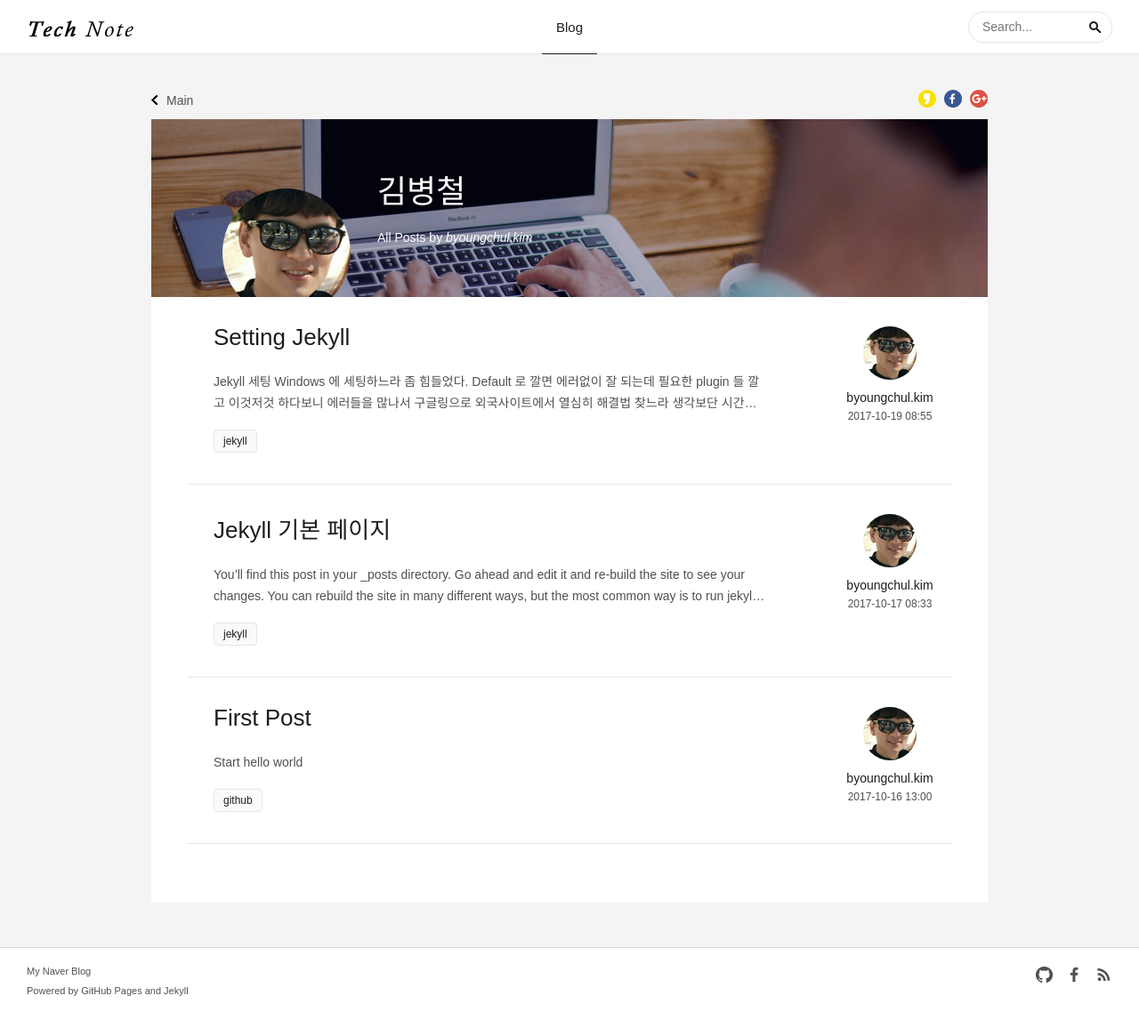
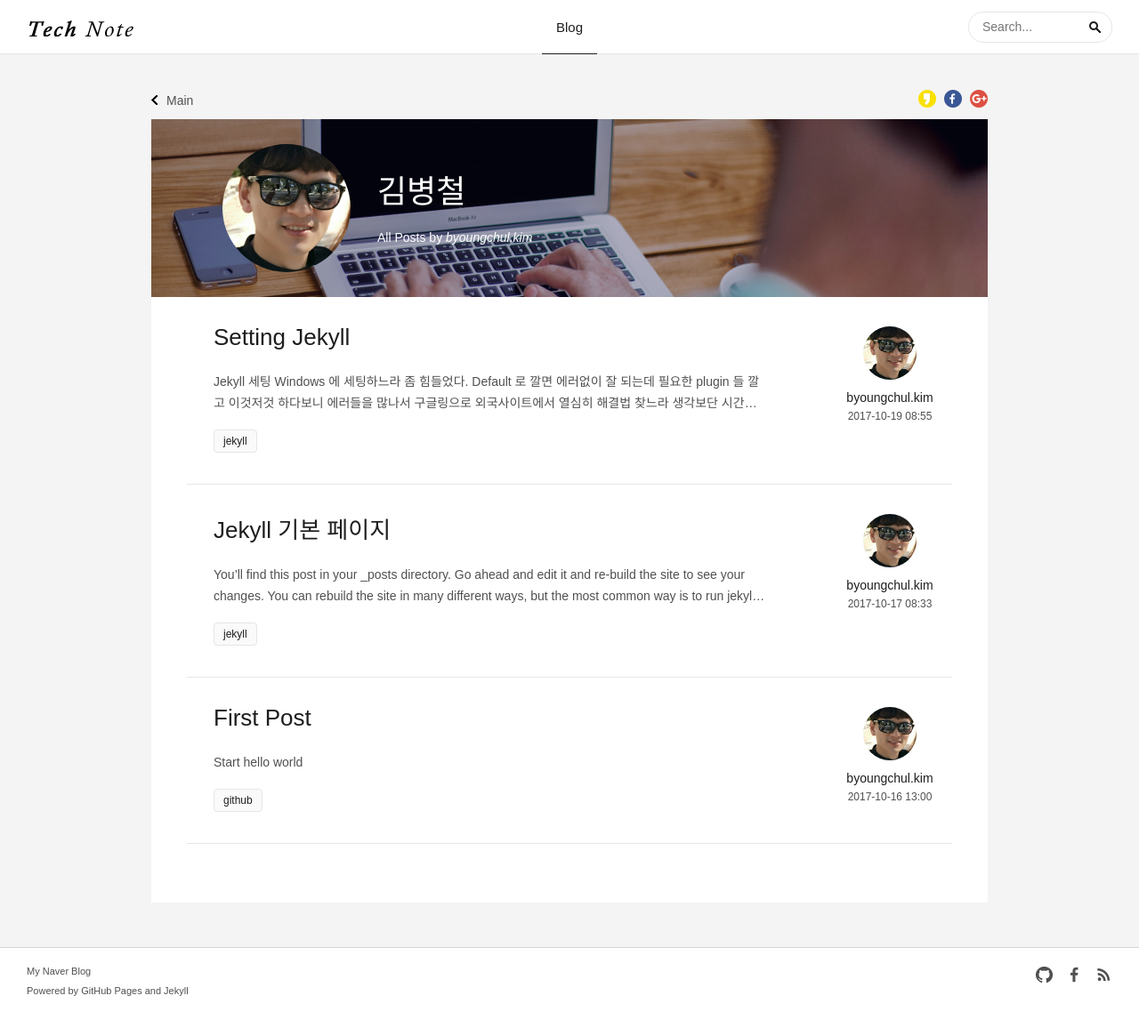
Before and after one commit to sinsu2/skyksit.github.io, a Jekyll site: the page built from _authors/byoungchul.kim.md, in a window 1280 px wide. Shown: the whole page at 89% size. Built offline with Jekyll 4.4.1, drawn with Linux system fonts in a browser that asks for light colours; some web fonts are replaced; comment, search, counter and statistics services are not loaded.

Commit message:
change images

```diff
--- a/assets/css/screen.css
+++ b/assets/css/screen.css
@@ -1105,7 +1105,7 @@ body.author-template #cover p {
 #cover-author-image {
     position: absolute;
     left: 80px;
-    top: 78px; /* 78px = (310(#cover height) - 144(self height)) / 2 */
+    top: 28px; /* 28px = (200(#cover height) - 144(self height)) / 2 */
     width: 144px;
     height: 144px;
     border-radius: 100%;
```
Also changed, not shown: assets/images/default_blog_cover.jpg.
